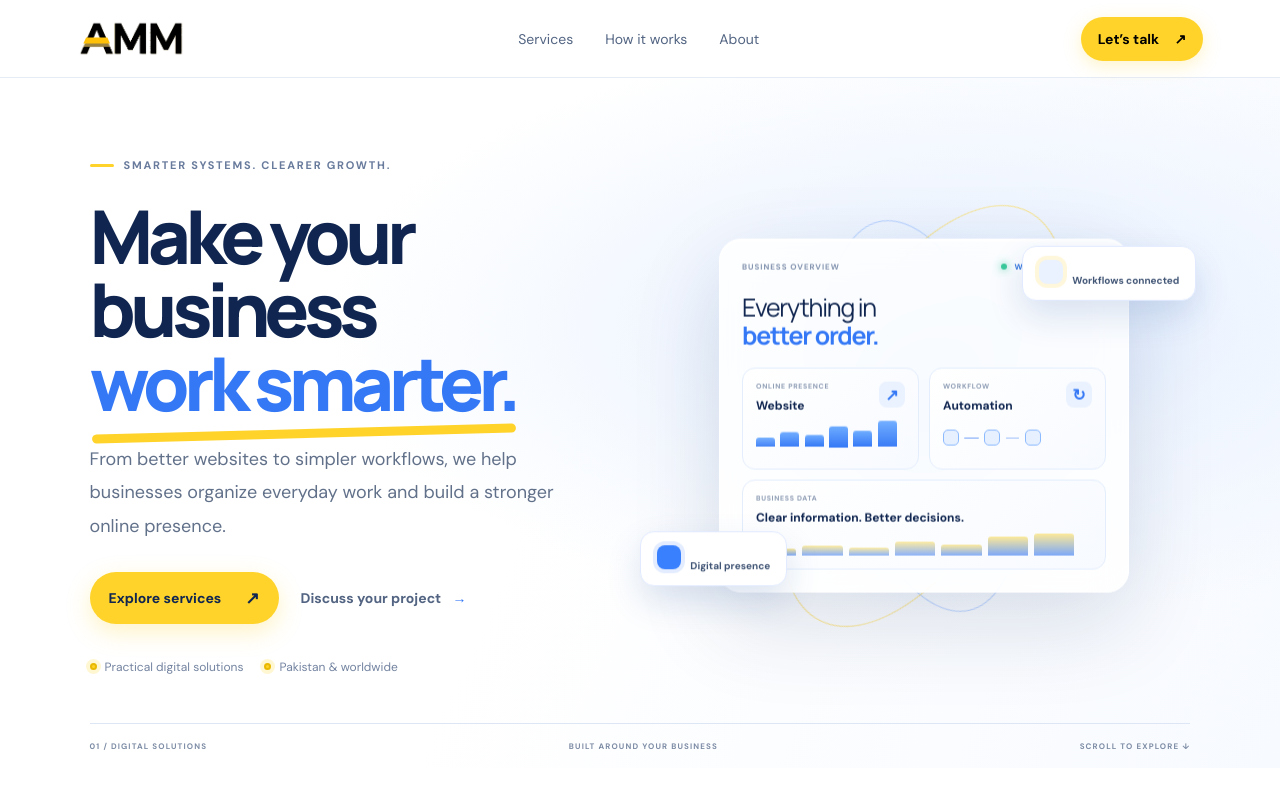
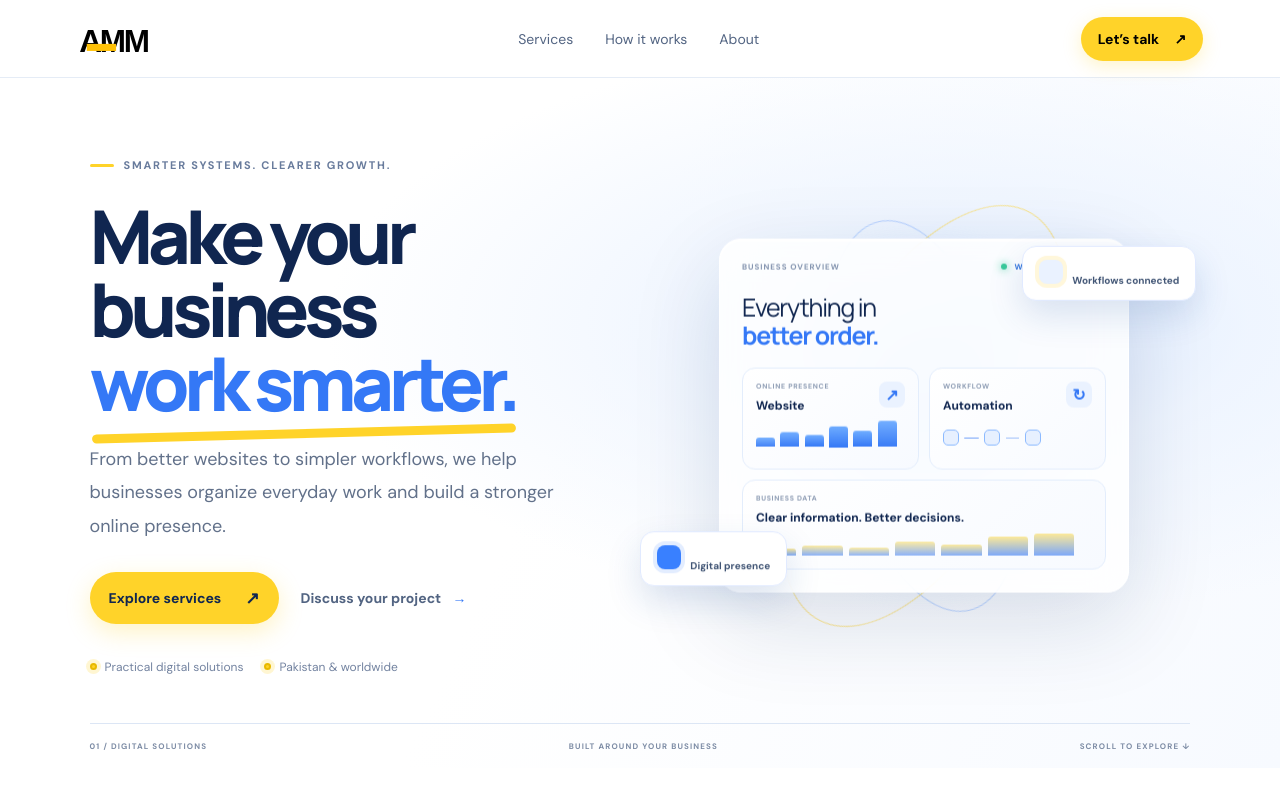
Before and after one commit to wwwab229-cpu/amm-data-solutions-website, a Next.js app: page / in a window 1280 px wide. Shown: the top 800 px of the page. Built offline with nearby package versions, Linux system fonts and the light colour scheme.

Commit message:
Use AMMLogo component across site branding

```diff
--- a/app/page.tsx
+++ b/app/page.tsx
@@ -1,6 +1,7 @@
 "use client";
 
 import { useState } from "react";
+import AMMLogo from "../components/AMMLogo";
 
 const services = [
   { n:"01", slug:"ai-automation-business-systems", title:"AI Automation & Business Systems", plain:"Make repetitive work easier.", body:"Connect everyday tasks so your team spends less time copying information and chasing updates.", examples:["Automated admin tasks","Customer inquiry workflows","CRM and follow-up setup"], icon:"↗" },
@@ -21,7 +22,7 @@ const faqs = [
   ["How much does a project cost?","Cost depends on the work and its requirements. Contact us with a short description so we can discuss a suitable scope before quoting."],
 ];
 function Brand({ footer=false }: { footer?: boolean }) {
-  return <a className={footer ? "brand footerBrand" : "brand"} href="/" aria-label="AMM Data Solutions home"><div style={{display:"flex",flexDirection:"column",lineHeight:1}}><img src="/amm-logo.svg" alt="AMM Data Solutions" style={{height:38,width:"auto",objectFit:"contain"}} /></div></a>;
+  return <a className={footer ? "brand footerBrand" : "brand"} href="/" aria-label="AMM Data Solutions home"><div style={{display:"flex",flexDirection:"column",lineHeight:1}}><AMMLogo height={38} /></div></a>;
 }
 export default function Home() {
   const [openFaq,setOpenFaq]=useState<number|null>(null);
@@ -56,7 +57,7 @@ export default function Home() {
       <div className="serviceGrid">{services.map(s=><a className="serviceCard" href={`/services/${s.slug}`} key={s.n}><div className="serviceCardTop"><span className="serviceIcon">{s.icon}</span><span className="serviceNumber">{s.n}</span></div><h3>{s.title}</h3><h4>{s.plain}</h4><p>{s.body}</p><ul>{s.examples.map(x=><li key={x}>{x}</li>)}</ul><div className="cardLink">Explore service <span>↗</span></div></a>)}</div>
     </section>
     <section id="how" className="how section"><div className="howIntro"><div className="eyebrow">SIMPLE BY DESIGN</div><h2>Clear steps.<br/><span>Real collaboration.</span></h2><p>Know what we’re doing, what’s included and what happens next.</p><a className="textLink" href="#contact">Start a conversation <span>→</span></a></div><div className="processList">{process.map(p=><div className="processItem" key={p[0]}><span className="processNumber">{p[0]}</span><div><h3>{p[1]}</h3><p>{p[2]}</p></div><span className="processArrow">↗</span></div>)}</div></section>
-    <section id="about" className="about section"><div className="aboutVisual"><div className="aboutLogoFrame"><img className="ammAboutLogo" src="/amm-logo.svg" alt="AMM Data Solutions" /></div><div className="aboutAccent">LET’S MAKE SOLUTIONS<span>●</span></div></div><div className="aboutCopy"><div className="eyebrow">ABOUT AMM DATA SOLUTIONS</div><h2>Good work starts with <span>understanding.</span></h2><p>We help small businesses, startups, agencies and growing companies improve the way they work and show up online. Every project starts with understanding your needs and agreeing on a practical scope.</p><div className="aboutTags"><span>Pakistan</span><span>International clients</span><span>Quality-focused delivery</span></div></div></section>
+    <section id="about" className="about section"><div className="aboutVisual"><div className="aboutLogoFrame"><AMMLogo className="ammAboutLogo" height={72} /></div><div className="aboutAccent">LET’S MAKE SOLUTIONS<span>●</span></div></div><div className="aboutCopy"><div className="eyebrow">ABOUT AMM DATA SOLUTIONS</div><h2>Good work starts with <span>understanding.</span></h2><p>We help small businesses, startups, agencies and growing companies improve the way they work and show up online. Every project starts with understanding your needs and agreeing on a practical scope.</p><div className="aboutTags"><span>Pakistan</span><span>International clients</span><span>Quality-focused delivery</span></div></div></section>
     <section id="contact" className="contact section"><div className="contactGlow"></div><div className="contactInner"><div className="eyebrow"><span className="eyebrowLine"/> YOUR NEXT STEP STARTS HERE</div><h2>Let’s solve something<br/><span>that matters.</span></h2><p>Tell us a little about your business and what you want to improve. We’ll discuss a practical next step.</p><a className="primary" href="mailto:ammdatasolutions229@gmail.com?subject=Project%20inquiry%20-%20AMM%20Data%20Solutions">Discuss your project <span>↗</span></a><a className="contactEmail" href="mailto:ammdatasolutions229@gmail.com">ammdatasolutions229@gmail.com</a></div></section>
     <section className="faq section"><div><div className="eyebrow">GOOD TO KNOW</div><h2>Quick answers<span className="yellowDot">.</span></h2></div><div className="faqList">{faqs.map((f,i)=><div className="faqItem" key={f[0]}><button className="faqQuestion" aria-expanded={openFaq===i} onClick={()=>setOpenFaq(openFaq===i?null:i)}>{f[0]}<span>{openFaq===i?"−":"+"}</span></button>{openFaq===i&&<p>{f[1]}</p>}</div>)}</div></section>
     <footer><div className="footerTop"><Brand footer/><p>Practical digital solutions for growing businesses.</p><a className="footerContact" href="#contact">Let’s talk ↗</a></div><div className="footerBottom"><span>© 2026 AMM Data Solutions</span><span>AI automation · Websites · Data · SEO · Lead generation · Digital marketing</span><span>Pakistan & worldwide</span></div></footer>
```
